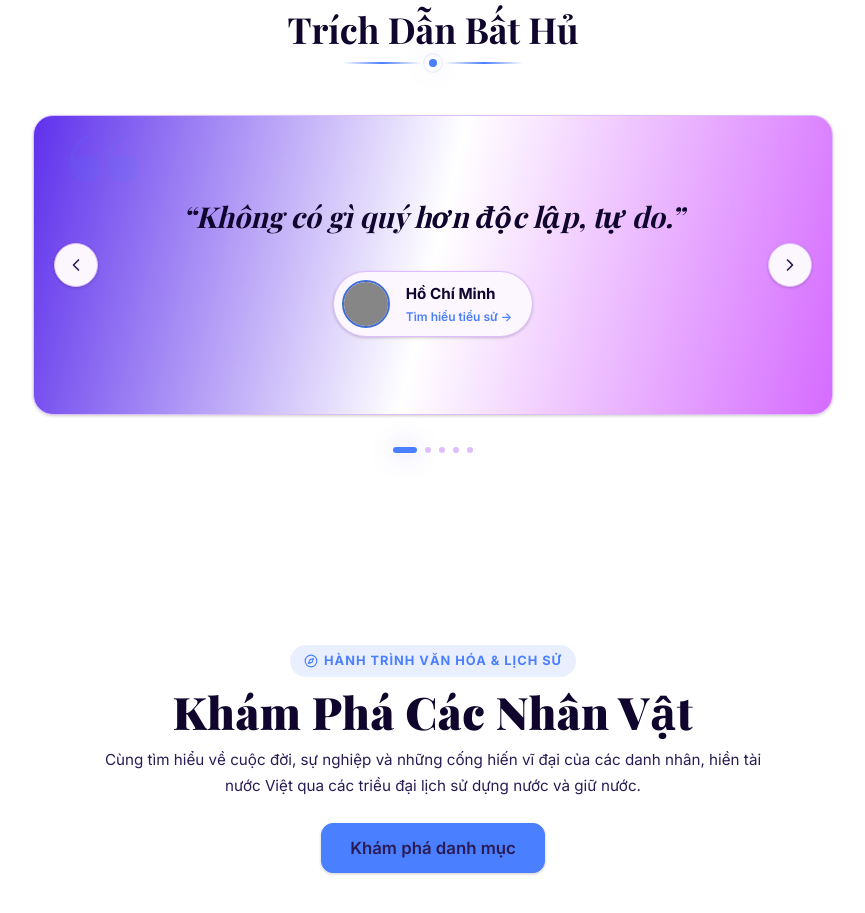
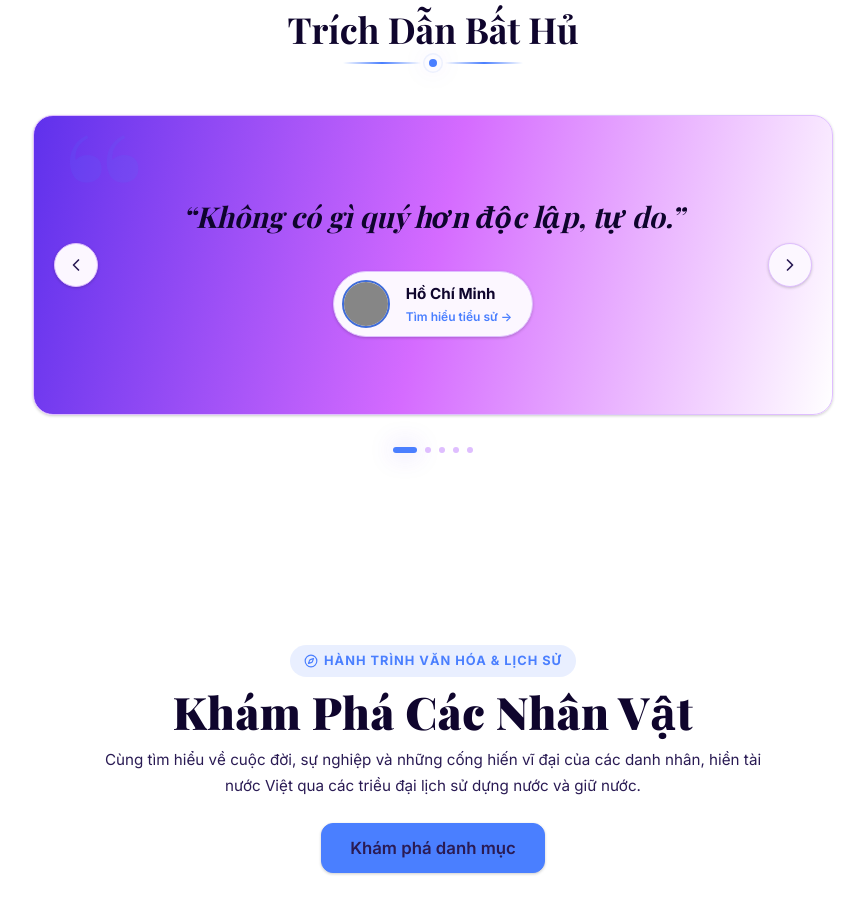
Before and after one commit to se343r/DNBD, a React (Vite) app in the folder frontend/: page / in a window 1280 px wide. Shown: the part 1826-2739 px from the top of the page, without its empty margins (207-1072 px from the left). Built offline with nearby package versions, Linux system fonts and the light colour scheme; grey boxes are pictures that could not be loaded; a web font is replaced by a local one.

Commit message:
Update QuotesCarousel gradient color sequence order to #5f31ec, #d56bff, #ffffff

```diff
--- a/frontend/src/components/QuotesCarousel/QuotesCarousel.jsx
+++ b/frontend/src/components/QuotesCarousel/QuotesCarousel.jsx
@@ -9,10 +9,10 @@ export default function QuotesCarousel() {
   const [isFade, setIsFade] = useState(false);
   const autoPlayRef = useRef(null);
 
-  // Random gradient of #5f31ec, #ffffff, #d56bff on load
+  // Random gradient of #5f31ec, #d56bff, #ffffff on load
   const [randomGradient] = useState(() => {
     const angle = Math.floor(Math.random() * 360);
-    return `linear-gradient(${angle}deg, #5f31ec, #ffffff, #d56bff)`;
+    return `linear-gradient(${angle}deg, #5f31ec, #d56bff, #ffffff)`;
   });
 
   const triggerNext = useCallback(() => {
```
